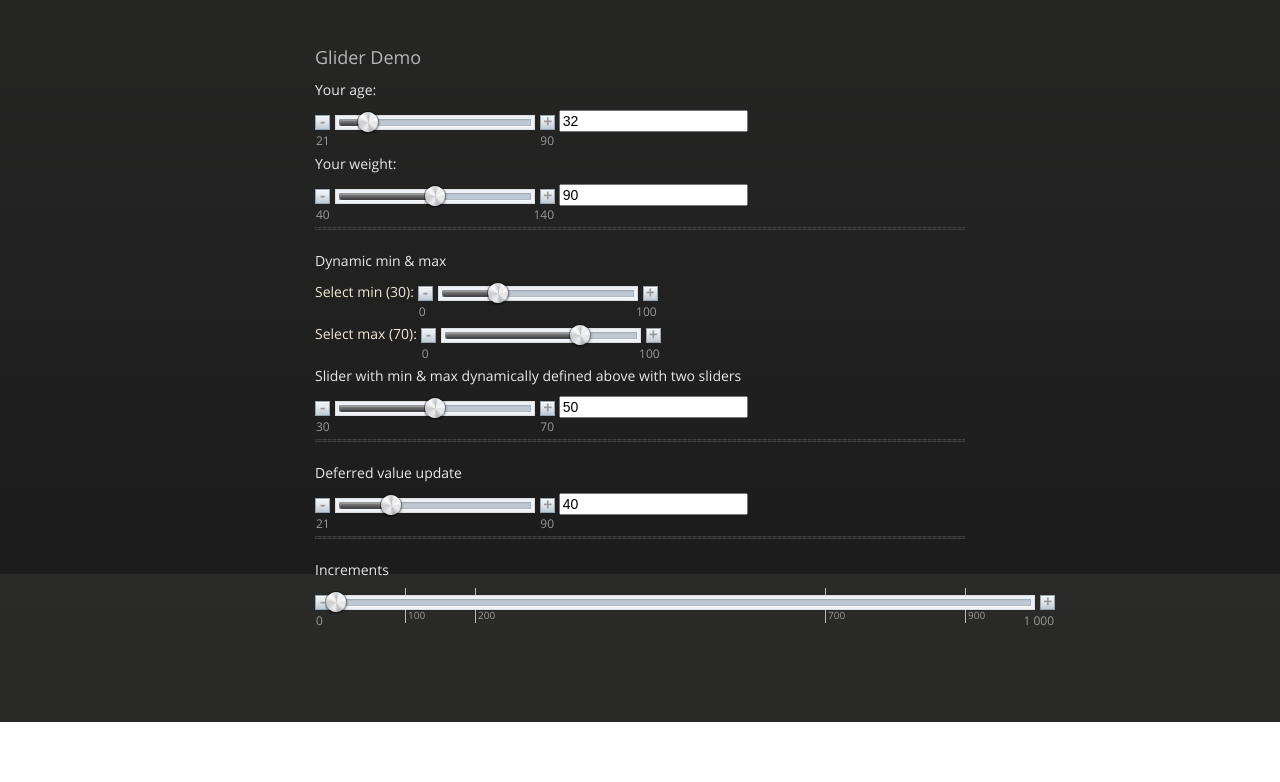
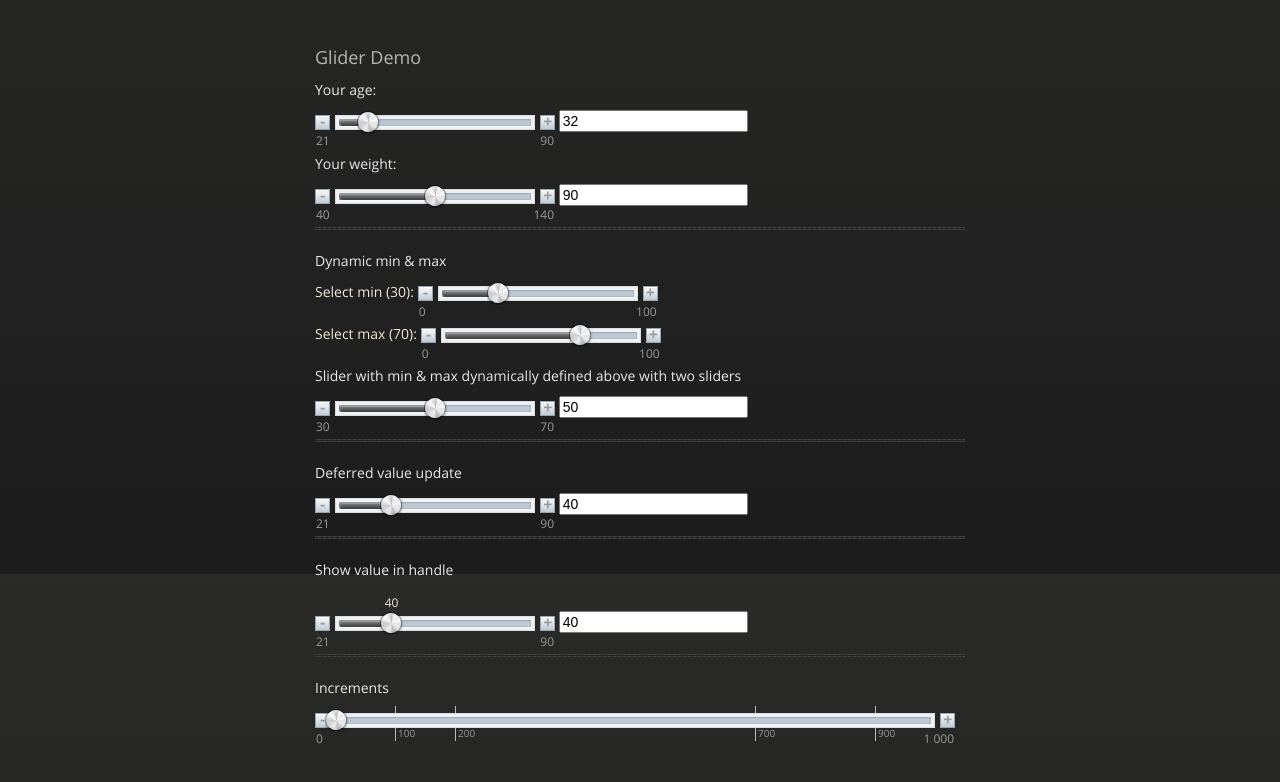
Before and after one commit to evrone/glider, a plain HTML site: page index.html in a window 1280 px wide. Shown: the part 226-1008 px from the top of the page. Before the commit the page ends 948 px from the top, so only its background shows below. Drawn offline with nearby package versions, Linux system fonts and the light colour scheme.

Commit message:
Url fixes and update to 0.1.3

```diff
--- a/index.html
+++ b/index.html
@@ -24,9 +24,9 @@
   <body ng-controller="gliderController">
       <div id="header">
         <nav>
-          <li class="fork"><a href="https://github.com/Valve/glider">View On GitHub</a></li>
-          <li class="downloads"><a href="https://github.com/Valve/glider/zipball/master">ZIP</a></li>
-          <li class="downloads"><a href="https://github.com/Valve/glider/tarball/master">TAR</a></li>
+          <li class="fork"><a href="https://github.com/evrone/glider">View On GitHub</a></li>
+          <li class="downloads"><a href="https://github.com/evrone/glider/zipball/master">ZIP</a></li>
+          <li class="downloads"><a href="https://github.com/evrone/glider/tarball/master">TAR</a></li>
           <li class="title">DOWNLOADS</li>
         </nav>
       </div><!-- end header -->
@@ -75,9 +75,18 @@
           <input ng-model="deferred_age" maxlength="2"/>
           <br/>
           <br/>
+
+          <hr/>
+          <h4>Show value in handle</h4>
+          <br/>
+          <slider show_value_in_handle min="21" max="90" value="show_value_in_handle_value"></slider>
+          <input ng-model="show_value_in_handle_value" maxlength="2"/>
+          <br/>
+          <br/>
+
           <hr/>
           <h4>Increments</h4>
-          <slider  style="width: 700px" min="0" max="1000" value="inc_val" increments="100, 200, 700, 900"></slider>
+          <slider  style="width: 600px" min="0" max="1000" value="inc_val" increments="100, 200, 700, 900"></slider>
           <br/>
           <br/>
 
--- a/javascripts/app.js
+++ b/javascripts/app.js
@@ -15,5 +15,6 @@ angular.module('gliderDemo', ['glider']).controller('gliderController', function
   $scope.dynamic_value = $scope.dynamic_min + ($scope.dynamic_max - $scope.dynamic_min)/2;
 
   $scope.deferred_age = 40;
+  $scope.show_value_in_handle_value = 40;
 
 });
--- a/javascripts/glider.js
+++ b/javascripts/glider.js
@@ -1,6 +1,6 @@
 // Generated by CoffeeScript 1.6.3
 /*
-  glider 0.1.1 - AngularJS slider
+  glider 0.1.3 - AngularJS slider
   https://github.com/evrone/glider
   Copyright (c) 2013 Valentin Vasilyev, Dmitry Karpunin
   Licensed under the MIT (http://www.opensource.org/licenses/mit-license.php) license.
@@ -10,8 +10,11 @@
   basic:
   <slider min="0" max="100" step="1" value="age"></slider>
 
-  update only on mouse up
+  update only on mouse up:
   <slider defer_update min="0" max="100" step="1" value="age"></slider>
+
+  show value in handle:
+  <slider show_value_in_handle min="0" max="100" step="1" value="age"></slider>
 
   slider with increments (incompatible with step option)
   <slider min="0" max="100" increments="10,50,60,90"></slider>
@@ -20,11 +23,11 @@
 
 (function() {
   'use strict';
-  var app;
+  var gliderModule;
 
-  app = angular.module("glider", []);
+  gliderModule = angular.module('glider', []);
 
-  app.directive('slider', [
+  gliderModule.directive('slider', [
     '$document', function($document) {
       var getSubElement, moveHandle;
       getSubElement = function(sliderElement, className) {
@@ -35,7 +38,7 @@
         return angular.element(getSubElement(elem, 'range')).css('width', "" + posX + "%");
       };
       return {
-        template: "<span class=\"g-slider horizontal\">\n  <span class=\"slider\">\n    <span class=\"range\"></span>\n    <span class=\"handle\" ng-mousedown=\"mouseDown($event)\"></span>\n  </span>\n  <span class=\"side dec\">\n    <span class=\"button\" ng-click=\"step(-1)\">-</span>\n    <span class=\"bound-value\">{{min() | intersperse}}</span>\n  </span>\n  <span class=\"side inc\">\n    <span class=\"button\" ng-click=\"step(+1)\">+</span>\n    <span class=\"bound-value\">{{max() | intersperse}}</span>\n  </span>\n  <span class=\"increments\">\n    <span ng-repeat=\"i in increments\" class=\"i\" style=\"left: {{i.offset}}%\">\n      {{ i.value | intersperse }}\n    </span>\n  </span>\n</span>",
+        template: "<span class=\"g-slider horizontal\">\n  <span class=\"slider\">\n    <span class=\"range\"></span>\n    <span class=\"handle\" ng-mousedown=\"mouseDown($event)\">\n      <span class=\"value\" ng-show=\"showValueInHandle\">{{value | intersperse}}</span>\n    </span>\n  </span>\n  <span class=\"side dec\">\n    <span class=\"button\" ng-click=\"step(-1)\">-</span>\n    <span class=\"bound-value\">{{min() | intersperse}}</span>\n  </span>\n  <span class=\"side inc\">\n    <span class=\"button\" ng-click=\"step(+1)\">+</span>\n    <span class=\"bound-value\">{{max() | intersperse}}</span>\n  </span>\n  <span class=\"increments\">\n    <span ng-repeat=\"i in increments\" class=\"i\" style=\"left: {{i.offset}}%\">\n      {{ i.value | intersperse }}\n    </span>\n  </span>\n</span>",
         replace: true,
         restrict: "E",
         scope: {
@@ -55,6 +58,7 @@
               }
             };
             offset = function(min, max, value) {
+              value = parseInt(value) - min;
               return value / Math.abs(max - min) * 100;
             };
             if (attrs.increments) {
@@ -98,6 +102,7 @@
           xPosition = 0;
           step = attrs.step != null ? parseInt(attrs.step, 10) : 1;
           deferUpdate = attrs.deferUpdate != null;
+          scope.showValueInHandle = attrs.showValueInHandle != null;
           if (scope.value == null) {
             scope.value = scope.min();
           }
@@ -186,6 +191,9 @@
           };
           return scope.mouseDown = function($event) {
             var snap, startPointX, updateValue;
+            if (!angular.element($event.target).hasClass('handle')) {
+              return;
+            }
             dragging = true;
             startPointX = $event.pageX;
             updateValue = function() {
@@ -245,7 +253,7 @@
     }
   ]);
 
-  app.filter('intersperse', function() {
+  gliderModule.filter('intersperse', function() {
     return function(input) {
       var reverse, reversed, reversed_and_sliced, sliced;
       if (input == null) {
--- a/stylesheets/style.css
+++ b/stylesheets/style.css
@@ -53,6 +53,15 @@ body{
     height: 24px;
     background: url(img/handle.png);
     cursor: pointer; }
+.g-slider > .slider > .handle > .value {
+    font-size: 12px;
+    line-height: 16px;
+    width: 50px;
+    position: absolute;
+    left: -13px;
+    top: -16px;
+    text-align: center;
+    cursor: default; }
 .g-slider > .side {
     position: absolute;
     top: 0;
```
